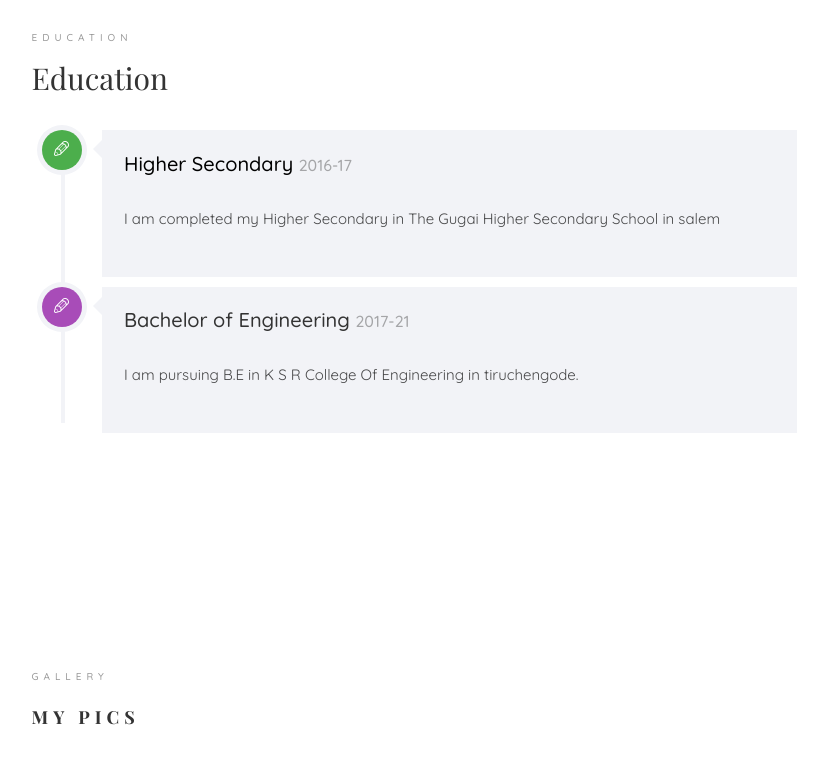
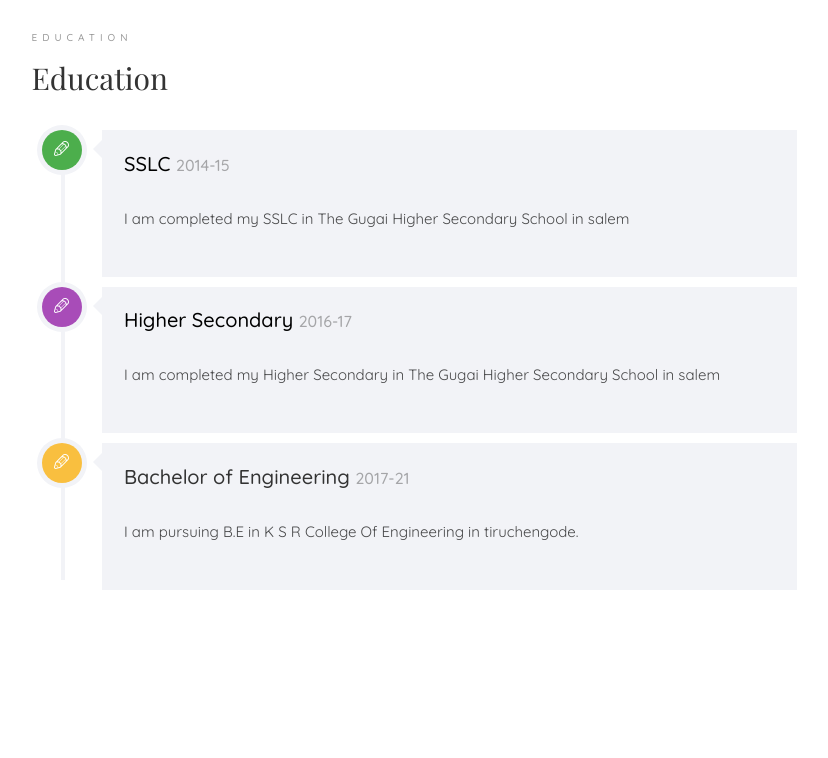
Before and after one commit to sureshmuruga/sureshmuruga.github.io, a plain HTML site: page index.html in a window 1280 px wide. Shown: the part 2160-2918 px from the top of the page, without its empty margins (391-1219 px from the left). Drawn offline with nearby package versions, Linux system fonts and the light colour scheme; files whose address does not match are found by name; a web font is replaced by a local one.

Commit message:
Update index.html

```diff
--- a/index.html
+++ b/index.html
@@ -272,10 +272,23 @@
 					<div class="row">
 						<div class="col-md-12">
 				         <div class="timeline-centered">
+						 <article class="timeline-entry animate-box" data-animate-effect="fadeInLeft">
+					            <div class="timeline-entry-inner">
+
+					               <div class="timeline-icon color-1">
+					                  <i class="icon-pen2"></i>
+					               </div>
+
+					               <div class="timeline-label">
+					                  <h2><a href="#">SSLC</a> <span>2014-15</span></h2>
+					                  <p>I am completed my SSLC in The Gugai Higher Secondary School in salem</p>
+					               </div>
+					            </div>
+					         </article>
 					         <article class="timeline-entry animate-box" data-animate-effect="fadeInLeft">
 					            <div class="timeline-entry-inner">
 
-					               <div class="timeline-icon color-1">
+					               <div class="timeline-icon color-2">
 					                  <i class="icon-pen2"></i>
 					               </div>
 
@@ -289,7 +302,7 @@
 
 					         <article class="timeline-entry animate-box" data-animate-effect="fadeInRight">
 					            <div class="timeline-entry-inner">
-					               <div class="timeline-icon color-2">
+					               <div class="timeline-icon color-3">
 					                  <i class="icon-pen2"></i>
 					               </div>
 					               <div class="timeline-label">
```
